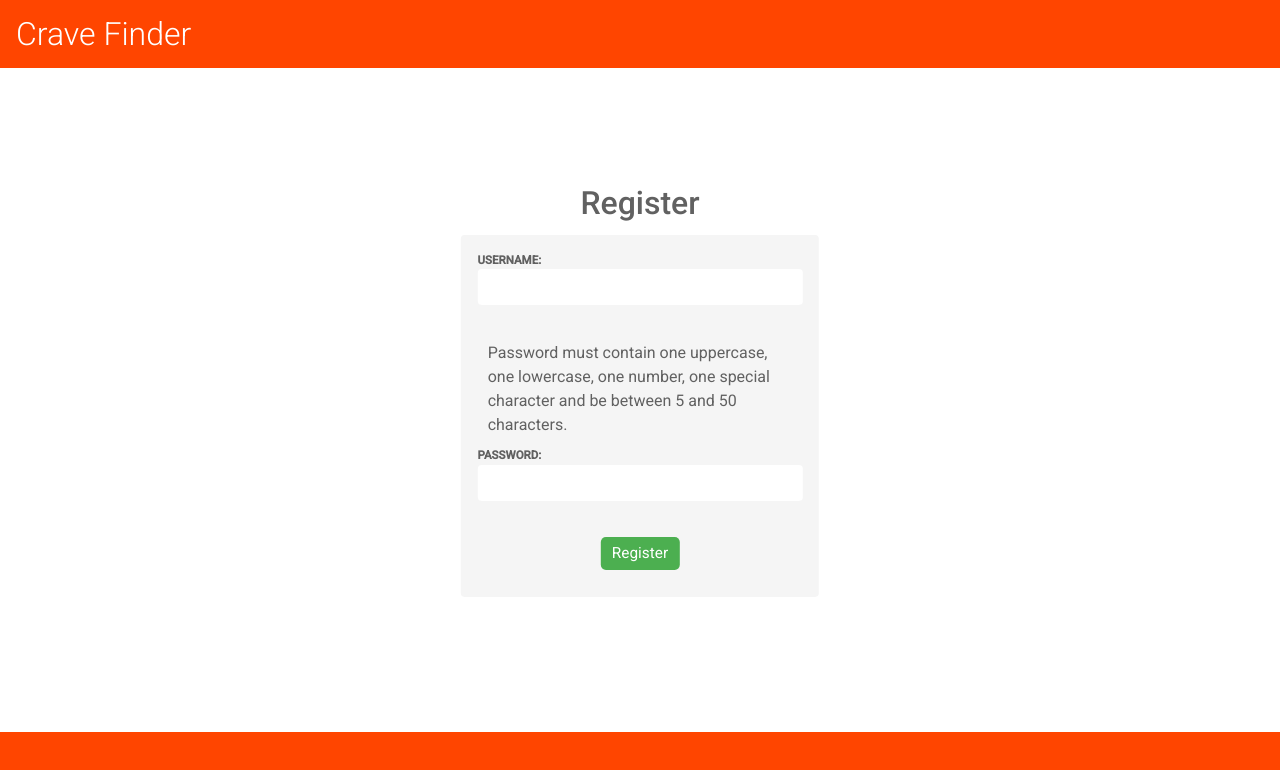
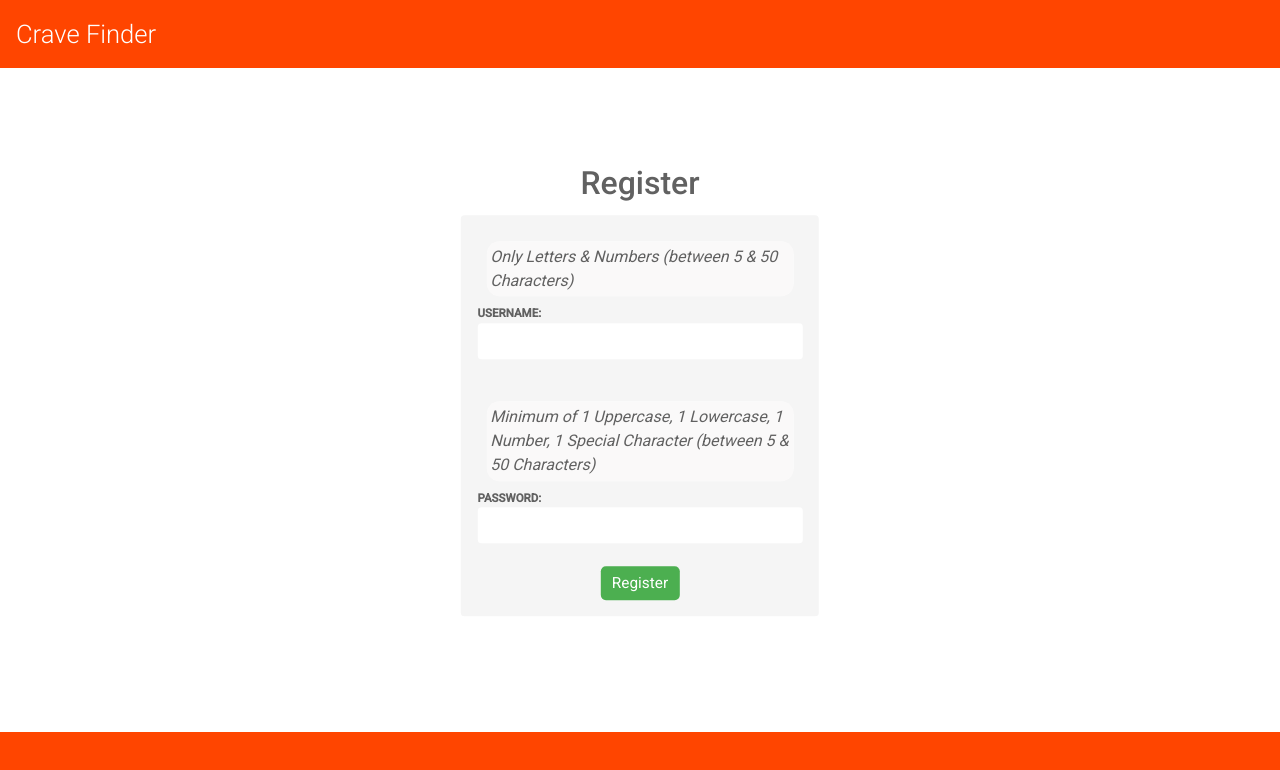
Before and after one commit to ZacharyBournand/crave-finder, an Angular app in the folder frontend/: page /register in a window 1280 px wide. Shown: the top 770 px of the page. Built offline with nearby package versions, Linux system fonts and the light colour scheme.

Commit message:
Made some small changes to the text and styling of some Angular components

```diff
--- a/frontend/src/app/nav-menu/nav-menu.component.css
+++ b/frontend/src/app/nav-menu/nav-menu.component.css
@@ -1,3 +1,8 @@
+/* Account button */
+button {
+    font-size: 1.1vw;
+}
+
 /* Username of the logged-in user */
 p {
     text-align: center;
--- a/frontend/src/app/new-password/new-password.component.css
+++ b/frontend/src/app/new-password/new-password.component.css
@@ -10,6 +10,8 @@ div {
 /* Header for the password change form */
 h1 {
     text-align: center;
+    font-weight: 500;
+    margin-bottom: 1vw;
 }
 
 /* Password change form */
@@ -58,9 +60,10 @@ button[type="submit"]:hover {
 
 /* Response message */
 p {
-    margin-top: 1.3vw;
-    font-size: 1vw;
-    color: #666;
+    text-align: center;
+    margin-top: 1.5vw;
+    font-size: 1.2vw;
+    color: red;
 }
 
 /* Span containing the submission button */
--- a/frontend/src/app/search-result/search-result.component.css
+++ b/frontend/src/app/search-result/search-result.component.css
@@ -10,16 +10,25 @@
   border-radius: .1vw;
 }
 
+/* Labels for their corresponding input field */
 label {
   font-size: 1.2vw;
-  margin: .7vw;
+  margin-top: .7vw;
+  margin-bottom: .1vw;
 }
 
+/* "or" word in the "Restaurant or Food Item" label */
+label span {
+  text-transform: lowercase;
+}
+
+/* Input fields */
 input {
   width: 20vw;
   padding: .8vw;
   border-radius: .1vw;
   margin: .8vw;
+  margin-bottom: 2vw;
   font-size: 1vw;
 }
 
@@ -31,7 +40,7 @@ button {
   border-radius: .1vw;
   font-size: 1.1vw;
   padding: .8vw;
-  margin: .7vw;
+  margin: .5vw;
   cursor: pointer;
   transition: all 0.3s ease-in-out;
   margin-bottom: 1.3vw;
--- a/frontend/src/app/search-result/search-result.component.html
+++ b/frontend/src/app/search-result/search-result.component.html
@@ -1,14 +1,14 @@
 <div class="form">
   <!-- Search for a city -->
-  <label for="location">Location</label>
+  <label for="location">City</label>
   <input type="text" id="location" [(ngModel)]="location" />
 
   <!-- Search for a restaurant by giving a restaurant name or food item -->
-  <label for="term">Search Term</label>
+  <label for="term">Restaurant <span>or</span> Food Item</label>
   <input type="text" id="term" [(ngModel)]="searchTerm" />
 
   <!-- Button to trigger restaurant search -->
-  <button mat-raised-button color="accent" (click)="filterRestaurants()">Search</button>
+  <button mat-raised-button color="accent" (click)="filterRestaurants()">Search Restaurant</button>
 </div>
 
 <table class="show-table" *ngIf="tableVisible && !noRestaurantsFound">
--- a/frontend/src/app/top-bar/top-bar.component.css
+++ b/frontend/src/app/top-bar/top-bar.component.css
@@ -1,3 +1,8 @@
+/* Header that acts as a hyperlink to return to the homepage */
+h1 {
+    font-size: 2vw;
+}
+
 /* Places the "nav-menu" component to the right side of the page */
 app-nav-menu {
     text-align: right;
--- a/frontend/src/app/user-registration/user-registration.component.css
+++ b/frontend/src/app/user-registration/user-registration.component.css
@@ -21,10 +21,14 @@ form {
     border-radius: .3vw;
 }
 
-/* Password requirements text */
-span {
-    padding: .8vw;
+/* Username & password requirements text */
+.requirements {
     display: block;
+    margin: .7vw;
+    padding: .3vw;
+    border-radius: 1vw;
+    font-style: italic;
+    background-color: rgba(255, 253, 253, 0.584);
 }
 
 /* Label for the corresponding input field */
@@ -41,8 +45,15 @@ input[type="password"] {
     padding: .6vw;
     border: none;
     border-radius: .3vw;
-    margin-bottom: 1.2vw;
     box-sizing: border-box;
+}
+
+input[type="username"] {
+    margin-bottom: 2.5vw;
+}
+
+input[type="password"] {
+    margin-bottom: 1vw;
 }
 
 /* Span containing the submit button */
--- a/frontend/src/app/user-registration/user-registration.component.html
+++ b/frontend/src/app/user-registration/user-registration.component.html
@@ -3,15 +3,20 @@
 
   <!-- Form to submit the username and password -->
   <form (ngSubmit)="onSubmit($event)">
+    <!-- Username requirements -->
+    <span class="requirements">
+      Only Letters & Numbers (between 5 & 50 Characters)
+    </span>
+
     <label>
       Username:
       <input type="username" name="username" [(ngModel)]="user.username" required>
     </label>
 
     <!-- Password requirements -->
-    <span>
-      Password must contain one uppercase, one lowercase, one number, one special character
-      and be between 5 and 50 characters.
+    <span class="requirements">
+      Minimum of 1 Uppercase, 1 Lowercase, 1 Number, 1 Special Character
+      (between 5 & 50 Characters)
     </span>
 
     <label>
--- a/frontend/src/app/user-settings/user-settings.component.css
+++ b/frontend/src/app/user-settings/user-settings.component.css
@@ -60,13 +60,17 @@ button[type="submit"]:hover {
 
 /* Response message */
 p {
-    margin-top: 1.3vw;
+    /*margin-top: 1.3vw;
     font-size: 1vw;
-    color: #666;
+    color: #666;*/
     position: absolute;
     display: flex;
     justify-content: center;
     align-items: center;
+    text-align: center;
+    margin-top: 1.5vw;
+    font-size: 1.2vw;
+    color: red;
 }
 
 /* New password button */
--- a/frontend/src/app/user-settings/user-settings.component.html
+++ b/frontend/src/app/user-settings/user-settings.component.html
@@ -22,7 +22,8 @@
     </form>
 
     <!-- Display response message -->
-    <p>{{ responseMessage }}</p>
+    <!--p>{{ responseMessage }}</p-->
+    <p [innerHTML]="responseMessage"></p>
 
     <span class="center2">
         <p class="center">
--- a/frontend/src/app/user-settings/user-settings.component.ts
+++ b/frontend/src/app/user-settings/user-settings.component.ts
@@ -36,7 +36,7 @@ export class UserSettingsComponent {
       this.UserService.setUser(this.user);
 
       // Display the new password button if the account credentials were confirmed
-      if (this.responseMessage == "Account credentials confirmed! Please click on the button below to change your password.") {
+      if (this.responseMessage == "Account credentials confirmed!<br>Click on the button below to change your password.") {
         this.showNewPasswordButton = true;
       }
     });
```
Also changed, not shown: 1 other file (tests, documents, lock files or other folders).
